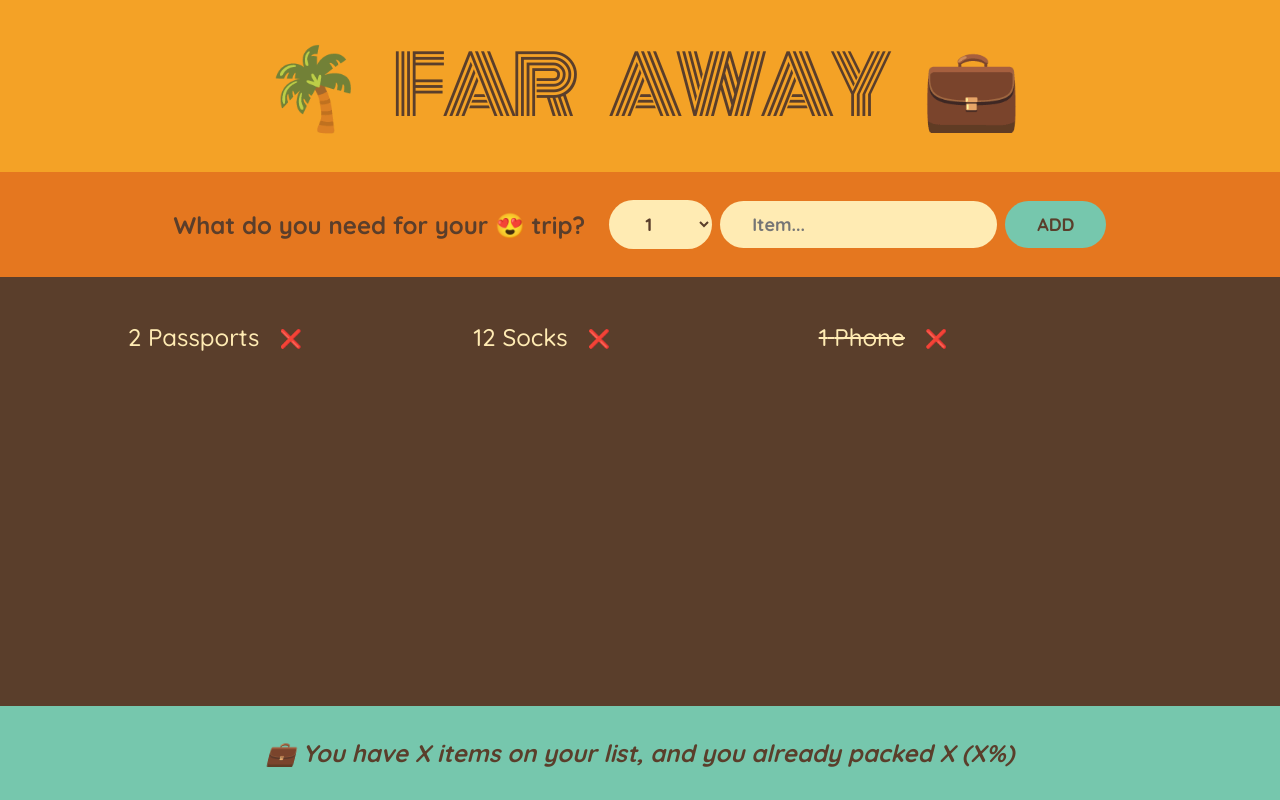
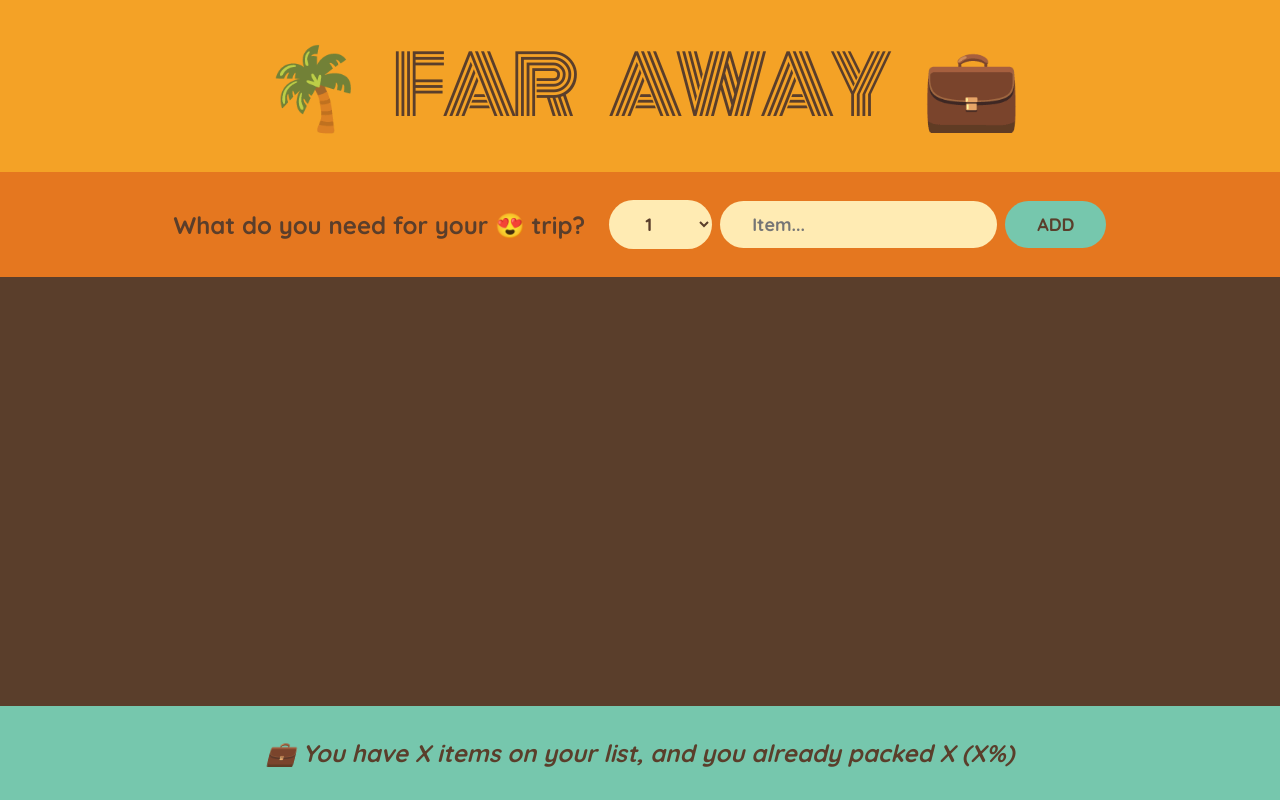
Before and after one commit to akutnino/react.js-main-secondary, a React (Create React App) app in the folder 05-travel-list/starter/travel-list/: page / in a window 1280 px wide. Built offline with nearby package versions, Linux system fonts and the light colour scheme.

Commit message:
reviewed Thinking About State and Lifting State Up

```diff
--- a/05-travel-list/starter/travel-list/src/App.js
+++ b/05-travel-list/starter/travel-list/src/App.js
@@ -1,32 +1,16 @@
 import { useState } from 'react';
 
-const initialItems = [
-	{
-		id: 1,
-		description: 'Passports',
-		quantity: 2,
-		packed: false
-	},
-	{
-		id: 2,
-		description: 'Socks',
-		quantity: 12,
-		packed: false
-	},
-	{
-		id: 3,
-		description: 'Phone',
-		quantity: 1,
-		packed: true
-	}
-];
+export default function App(props) {
+	const [itemsArray, setItemsArray] = useState([]);
 
-export default function App(props) {
 	return (
 		<div className='app'>
 			<Logo />
-			<Form />
-			<PackingList />
+			<Form
+				itemsArray={itemsArray}
+				setItemsArray={setItemsArray}
+			/>
+			<PackingList itemsArray={itemsArray} />
 			<Stats />
 		</div>
 	);
@@ -37,22 +21,23 @@ function Logo(props) {
 }
 
 function Form(props) {
+	const { itemsArray, setItemsArray } = props;
 	const [itemQuantity, setItemQuantity] = useState(1);
 	const [itemDescription, setItemDescription] = useState('');
-	const [items, setItems] = useState([]);
 
 	const handleSubmit = (event) => {
 		event.preventDefault();
 
 		if (itemDescription === '') return;
 
-		console.log({
-			id: (initialItems.length += 1),
+		const newItemObject = {
+			id: itemsArray.length,
 			description: itemDescription,
 			quantity: itemQuantity,
 			packed: false
-		});
+		};
 
+		setItemsArray((currentItemsArray) => [...currentItemsArray, newItemObject]);
 		setItemQuantity(1);
 		setItemDescription('');
 	};
@@ -96,10 +81,12 @@ function Form(props) {
 }
 
 function PackingList(props) {
+	const { itemsArray } = props;
+
 	return (
 		<div className='list'>
 			<ul>
-				{initialItems.map((itemObject) => (
+				{itemsArray.map((itemObject) => (
 					<ListItem
 						itemObject={itemObject}
 						key={itemObject.id}
```
